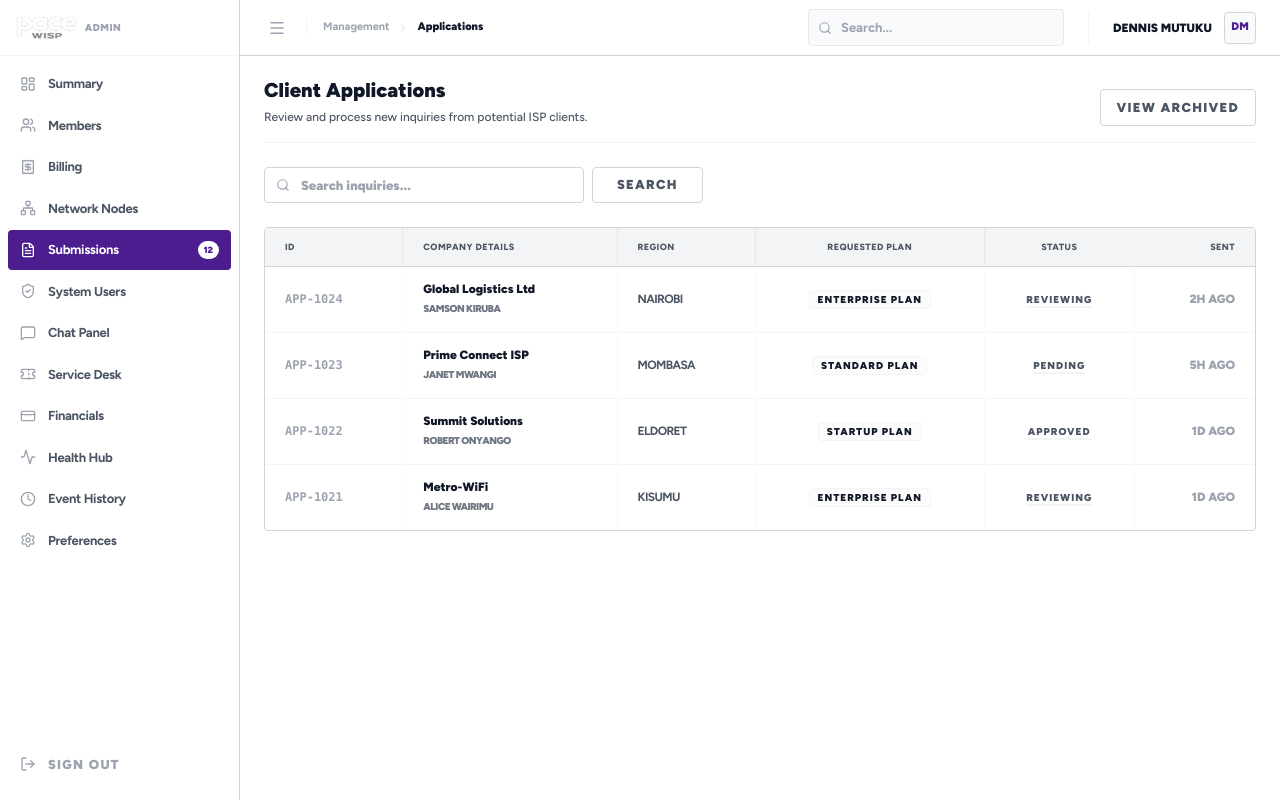
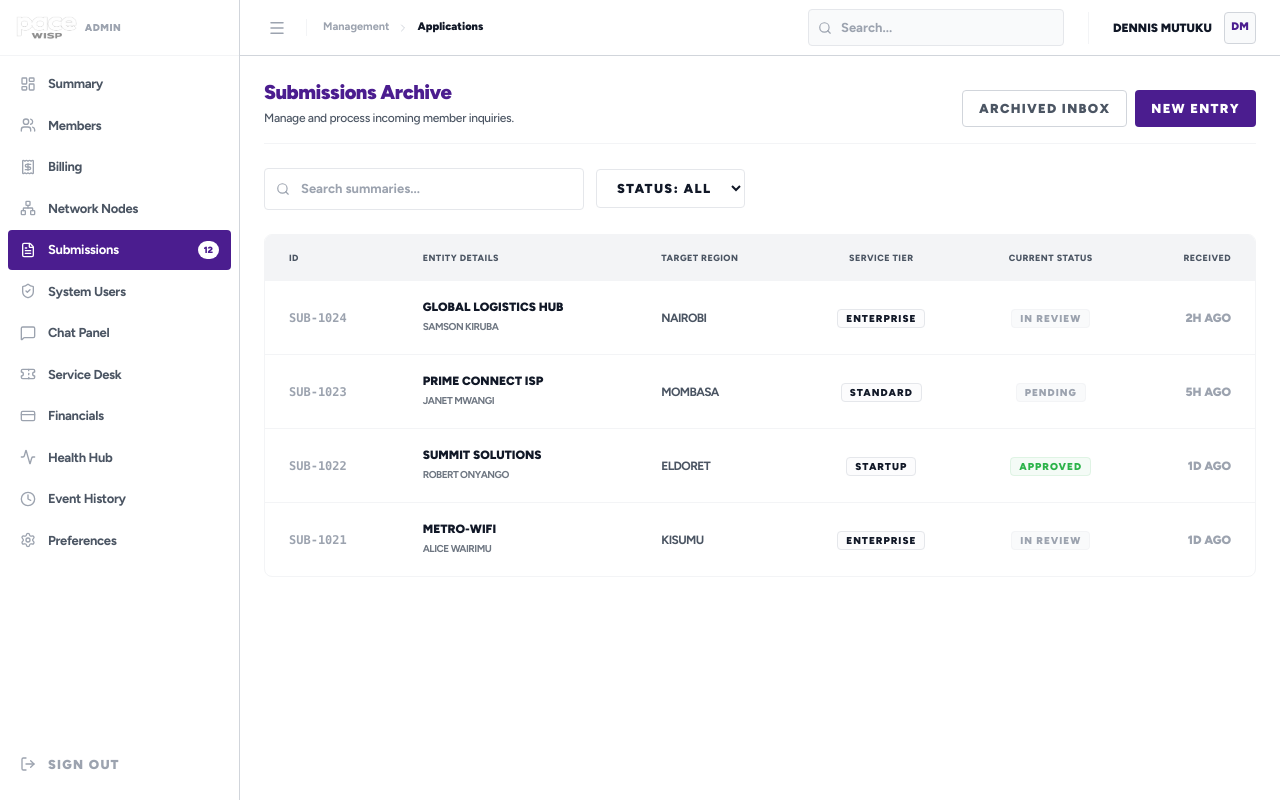
Before and after one commit to dennismutuku2005/pacewebsite, a Next.js app in the folder paceadmin/: page /dashboard/applications in a window 1280 px wide. Built offline with nearby package versions, Linux system fonts and the light colour scheme.

Commit message:
Auto-update: page.js

```diff
--- a/paceadmin/src/app/dashboard/applications/page.js
+++ b/paceadmin/src/app/dashboard/applications/page.js
@@ -1,16 +1,23 @@
 "use client"
 
 import React from 'react'
-import { motion, AnimatePresence } from 'framer-motion'
-import { Search, Building2, User, MapPin, Clock, CheckCircle2, XCircle, FileText } from 'lucide-react'
+import { Search } from 'lucide-react'
 import { cn } from '@/lib/utils'
+import { Skeleton } from '@/components/Skeleton'
 
 export default function ApplicationsPage() {
-    const applications = [
-        { id: 'APP-1024', company: 'Global Logistics Ltd', person: 'Samson Kiruba', zone: 'Nairobi', plan: 'Enterprise Plan', status: 'Reviewing', age: '2h ago' },
-        { id: 'APP-1023', company: 'Prime Connect ISP', person: 'Janet Mwangi', zone: 'Mombasa', plan: 'Standard Plan', status: 'Pending', age: '5h ago' },
-        { id: 'APP-1022', company: 'Summit Solutions', person: 'Robert Onyango', zone: 'Eldoret', plan: 'Startup Plan', status: 'Approved', age: '1d ago' },
-        { id: 'APP-1021', company: 'Metro-WiFi', person: 'Alice Wairimu', zone: 'Kisumu', plan: 'Enterprise Plan', status: 'Reviewing', age: '1d ago' },
+    const [isLoading, setIsLoading] = React.useState(true)
+
+    React.useEffect(() => {
+        const timer = setTimeout(() => setIsLoading(false), 1000)
+        return () => clearTimeout(timer)
+    }, [])
+
+    const submissions = [
+        { id: 'SUB-1024', entity: 'Global Logistics Hub', contact: 'Samson Kiruba', zone: 'Nairobi', tier: 'Enterprise', status: 'In Review', age: '2h ago' },
+        { id: 'SUB-1023', entity: 'Prime Connect ISP', contact: 'Janet Mwangi', zone: 'Mombasa', tier: 'Standard', status: 'Pending', age: '5h ago' },
+        { id: 'SUB-1022', entity: 'Summit Solutions', contact: 'Robert Onyango', zone: 'Eldoret', tier: 'Startup', status: 'Approved', age: '1d ago' },
+        { id: 'SUB-1021', entity: 'Metro-WiFi', contact: 'Alice Wairimu', zone: 'Kisumu', tier: 'Enterprise', status: 'In Review', age: '1d ago' },
     ]
 
     return (
@@ -19,68 +26,92 @@ export default function ApplicationsPage() {
             {/* Page Header */}
             <div className="border-b border-gray-100 pb-4 flex justify-between items-end">
                 <div>
-                    <h1 className="text-[20px] font-black text-admin-value leading-none">Client Applications</h1>
-                    <p className="text-[12px] text-admin-label mt-2 font-medium">Review and process new inquiries from potential ISP clients.</p>
+                    <h1 className="text-[20px] font-black text-admin-value leading-tight tracking-tight text-pace-purple">Submissions Archive</h1>
+                    <p className="text-[12px] text-admin-label mt-1 font-medium tracking-tight">Manage and process incoming member inquiries.</p>
                 </div>
                 <div className="flex gap-2">
                     <button className="px-4 py-2 border border-pace-border text-admin-label rounded text-[11px] font-black hover:border-pace-purple hover:text-pace-purple transition-all uppercase tracking-widest bg-white">
-                        View Archived
+                        Archived Inbox
+                    </button>
+                    <button className="px-4 py-2 bg-pace-purple text-white rounded text-[11px] font-black hover:bg-[#3d1a75] transition-all uppercase tracking-widest">
+                        New Entry
                     </button>
                 </div>
             </div>
 
             {/* Control Bar */}
-            <div className="flex flex-col md:flex-row items-center gap-2 h-9">
-                <div className="relative w-full md:w-80 h-full">
+            <div className="flex flex-col md:flex-row items-center gap-3">
+                <div className="relative w-full md:w-80">
                     <Search className="absolute left-3 top-1/2 -translate-y-1/2 text-admin-dim" size={14} />
                     <input
                         type="text"
-                        placeholder="Search inquiries..."
-                        className="w-full h-full pl-9 pr-3 rounded border border-pace-border bg-white focus:ring-1 focus:ring-pace-purple/10 focus:border-pace-purple outline-none text-[12px] font-black text-admin-value placeholder:text-admin-dim h-full"
+                        placeholder="Search summaries..."
+                        className="w-full pl-9 pr-3 py-2.5 rounded border border-gray-200 bg-white focus:ring-1 focus:ring-pace-purple/10 focus:border-pace-purple outline-none text-[12px] font-bold text-admin-value placeholder:text-admin-dim"
                     />
                 </div>
-                <button className="px-6 h-full border border-pace-border text-admin-label rounded text-[11px] font-black hover:border-pace-purple hover:text-pace-purple transition-all uppercase tracking-widest bg-white">Search</button>
+                <div className="flex gap-2">
+                    <select className="px-4 py-2.5 bg-white border border-gray-200 rounded text-[11px] font-black uppercase tracking-widest outline-none focus:border-pace-purple">
+                        <option>Status: All</option>
+                        <option>Pending</option>
+                        <option>Approved</option>
+                    </select>
+                </div>
             </div>
 
             {/* Main Table */}
-            <div className="border border-pace-border rounded overflow-hidden bg-white shadow-none">
+            <div className="border border-gray-100 rounded-lg overflow-hidden bg-white shadow-none">
                 <div className="overflow-x-auto">
                     <table className="w-full text-left text-[12px] whitespace-nowrap">
                         <thead>
-                            <tr className="bg-pace-bg-subtle border-b border-pace-border font-black text-admin-label uppercase tracking-widest text-[9px]">
-                                <th className="px-5 py-3 border-r border-gray-200">ID</th>
-                                <th className="px-5 py-3 border-r border-gray-200">Company Details</th>
-                                <th className="px-5 py-3 border-r border-gray-200">Region</th>
-                                <th className="px-5 py-3 border-r border-gray-200 text-center uppercase">Requested Plan</th>
-                                <th className="px-5 py-3 border-r border-gray-100 text-center uppercase">Status</th>
-                                <th className="px-5 py-3 text-right uppercase">Sent</th>
+                            <tr className="bg-gray-50 border-b border-gray-100 font-black text-admin-label uppercase tracking-widest text-[9px]">
+                                <th className="px-6 py-4">ID</th>
+                                <th className="px-6 py-4">Entity Details</th>
+                                <th className="px-6 py-4">Target Region</th>
+                                <th className="px-6 py-4 text-center">Service Tier</th>
+                                <th className="px-6 py-4 text-center">Current Status</th>
+                                <th className="px-6 py-4 text-right">Received</th>
                             </tr>
                         </thead>
                         <tbody className="divide-y divide-gray-100">
-                            {applications.map((app) => (
-                                <tr key={app.id} className="hover:bg-gray-50 transition-all group cursor-pointer">
-                                    <td className="px-5 py-4 border-r border-gray-50 font-mono text-admin-dim group-hover:text-admin-value transition-colors font-black uppercase">{app.id}</td>
-                                    <td className="px-5 py-4 border-r border-gray-50">
-                                        <p className="font-black text-admin-value leading-none">{app.company}</p>
-                                        <p className="text-[10px] text-admin-label font-black uppercase tracking-tighter mt-1.5 opacity-80">{app.person}</p>
-                                    </td>
-                                    <td className="px-5 py-4 border-r border-gray-50 font-bold text-admin-label uppercase tracking-tighter">{app.zone}</td>
-                                    <td className="px-5 py-4 border-r border-gray-50 text-center">
-                                        <span className="font-black text-admin-value uppercase text-[10px] tracking-widest border border-gray-100 px-2 py-0.5 rounded-sm bg-gray-50/50">{app.plan}</span>
-                                    </td>
-                                    <td className="px-5 py-4 border-r border-gray-50 text-center">
-                                        <span className="font-black uppercase text-[10px] tracking-widest border-b-2 border-gray-100 text-admin-label">{app.status}</span>
-                                    </td>
-                                    <td className="px-5 py-4 text-right font-black text-admin-dim group-hover:text-admin-value transition-colors uppercase">
-                                        {app.age}
-                                    </td>
-                                </tr>
-                            ))}
+                            {isLoading ? (
+                                [...Array(4)].map((_, i) => (
+                                    <tr key={i}>
+                                        <td className="px-6 py-4"><Skeleton className="h-4 w-12" /></td>
+                                        <td className="px-6 py-4"><Skeleton className="h-4 w-48" /></td>
+                                        <td className="px-6 py-4"><Skeleton className="h-4 w-24" /></td>
+                                        <td className="px-6 py-4 text-center"><Skeleton className="h-4 w-20 mx-auto" /></td>
+                                        <td className="px-6 py-4 text-center"><Skeleton className="h-4 w-20 mx-auto" /></td>
+                                        <td className="px-6 py-4 text-right"><Skeleton className="h-4 w-16 ml-auto" /></td>
+                                    </tr>
+                                ))
+                            ) : (
+                                submissions.map((sub) => (
+                                    <tr key={sub.id} className="hover:bg-gray-50 transition-all group cursor-pointer">
+                                        <td className="px-6 py-5 font-mono text-admin-dim group-hover:text-pace-purple transition-colors font-black uppercase">{sub.id}</td>
+                                        <td className="px-6 py-5">
+                                            <p className="font-black text-admin-value leading-none uppercase">{sub.entity}</p>
+                                            <p className="text-[10px] text-admin-label font-bold uppercase tracking-tighter mt-1.5 opacity-80">{sub.contact}</p>
+                                        </td>
+                                        <td className="px-6 py-5 font-bold text-admin-label uppercase tracking-tighter">{sub.zone}</td>
+                                        <td className="px-6 py-5 text-center">
+                                            <span className="font-black text-admin-value uppercase text-[10px] tracking-widest border border-gray-200 px-2 py-0.5 rounded-sm bg-gray-50/50">{sub.tier}</span>
+                                        </td>
+                                        <td className="px-6 py-5 text-center">
+                                            <span className={cn(
+                                                "font-black uppercase text-[10px] tracking-widest px-2 py-0.5 rounded-sm border",
+                                                sub.status === 'Approved' ? "text-pace-green bg-pace-green/5 border-pace-green/10" : "text-admin-dim bg-gray-50 border-gray-100"
+                                            )}>{sub.status}</span>
+                                        </td>
+                                        <td className="px-6 py-5 text-right font-black text-admin-dim group-hover:text-admin-value transition-colors uppercase">
+                                            {sub.age}
+                                        </td>
+                                    </tr>
+                                ))
+                            )}
                         </tbody>
                     </table>
                 </div>
             </div>
-
         </div>
     )
 }
```
